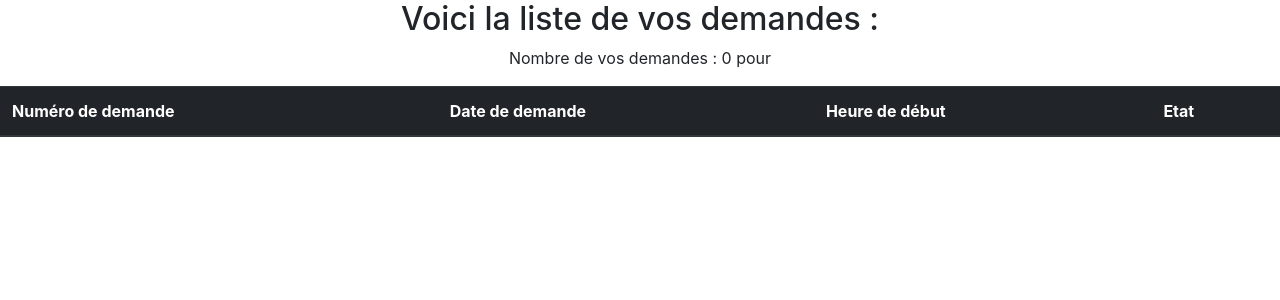
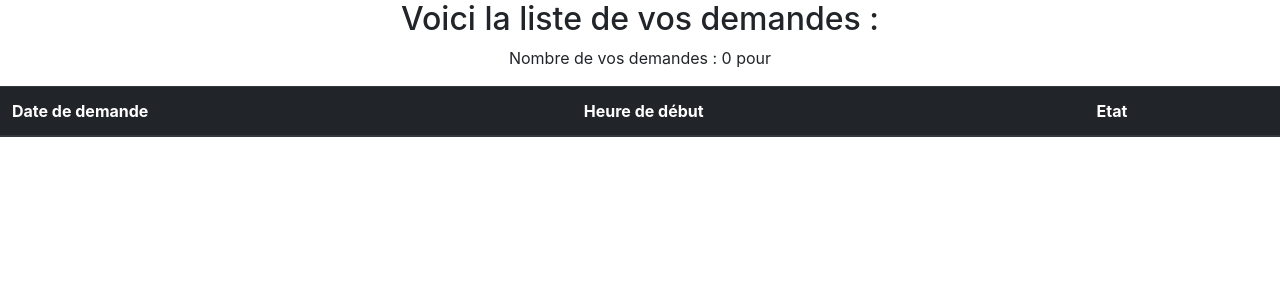
Before and after one commit to BaptisteSE/Project-Symfony-RDV, a Symfony app: template templates/principal/listedemandes.html.twig in a window 1280 px wide. Shown: the part 81-381 px from the top of the page. Run offline with Twig, Linux system fonts and the light colour scheme; the template is opened without the code that fills it, so the values that code supplies are empty; some libraries are stand-ins or nearby versions.

Commit message:
Update listedemandes.html.twig

```diff
--- a/templates/principal/listedemandes.html.twig
+++ b/templates/principal/listedemandes.html.twig
@@ -17,7 +17,6 @@
                 <table class="table table-hover">
                     <thead class="thead-dark">
                         <tr>
-                            <th>Numéro de demande</th>
                             <th>Date de demande</th>
                             <th>Heure de début</th>
                             <th>Etat</th>
@@ -26,7 +25,6 @@
                 {% for demande in patient.demandes %}
                 <thead class="thead-light">
                     <tr>
-                        <th>{{demande.id}} </th>
                         <th>{{demande.datedemande|date('d-m-Y')}} </th>
                         <th>{{demande.heuredemande|date('H:i')}} </th>
                         <th>{{demande.etat}} </th>
```
